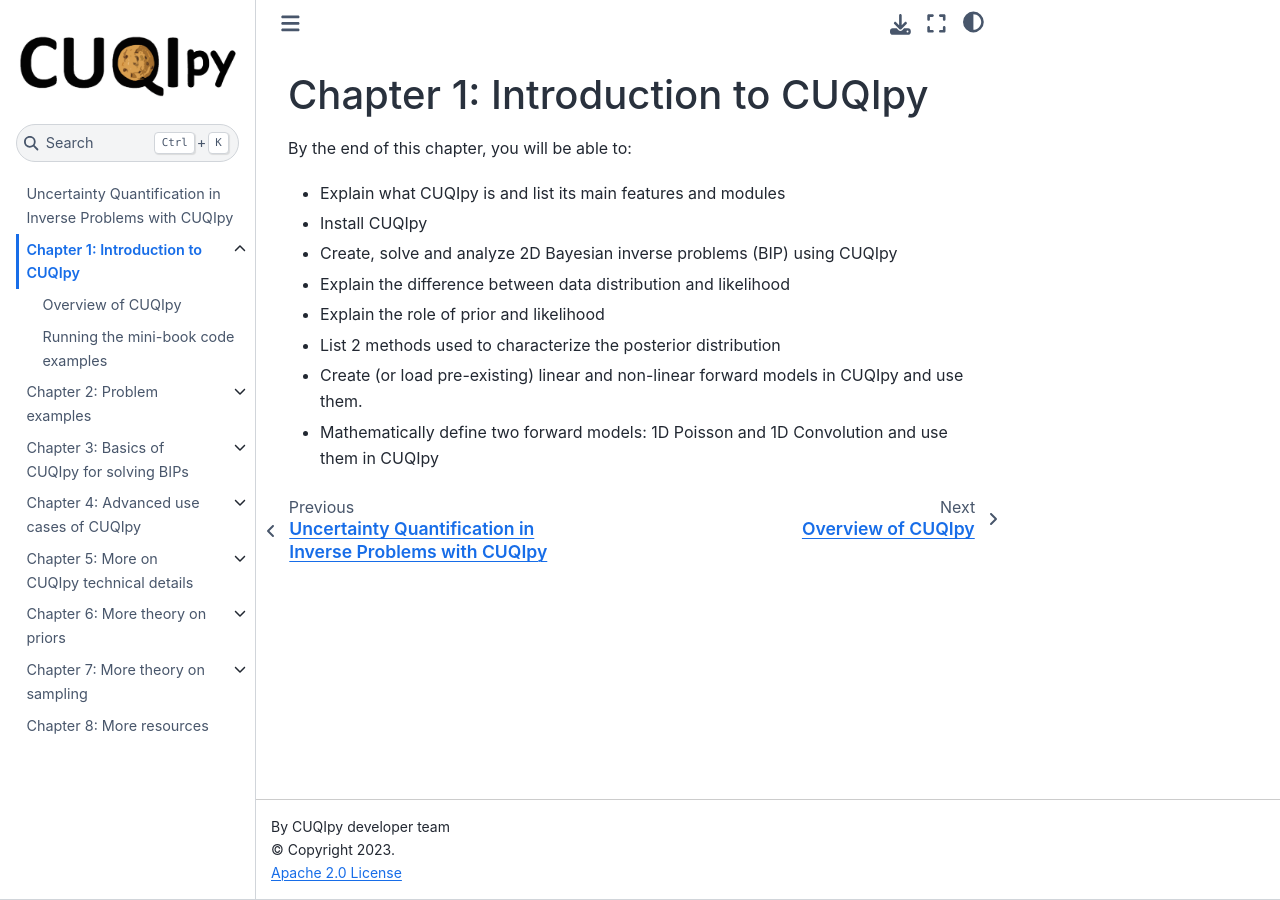
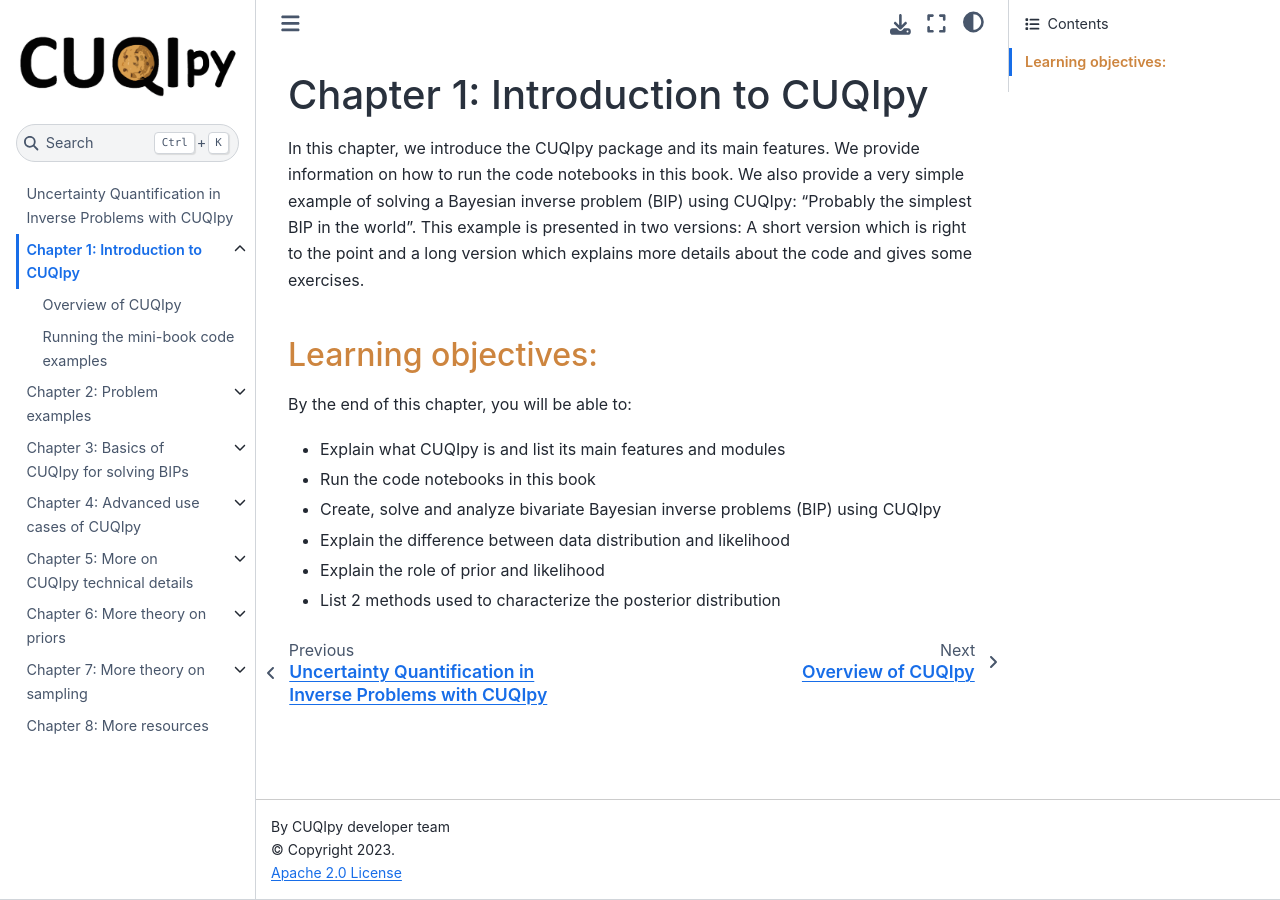
Before and after one commit to amal-ghamdi/CUQI-Book-test, a Jupyter Book: the page built from chapter01/chapter01.md, in a window 1280 px wide. Built offline with Jupyter Book 1.0.4 settings and Sphinx 7.4.7 and the Sphinx Book theme 1.1.4, drawn with Linux system fonts in a browser that asks for light colours; pages that are not in the unit, such as notebooks, are missing from menus.

Commit message:
update chapter1 first page

```diff
--- a/chapter01/chapter01.md
+++ b/chapter01/chapter01.md
@@ -1,12 +1,13 @@
 # Chapter 1: Introduction to CUQIpy
 
+In this chapter, we introduce the CUQIpy package and its main features. We provide information on how to run the code notebooks in this book. We also provide a very simple example of solving a Bayesian inverse problem (BIP) using CUQIpy: "Probably the simplest BIP in the world". This example is presented in two versions: A short version which is right to the point and a long version which explains more details about the code and gives some exercises.
+
+## <font color=#CD853F> Learning objectives: </font> <a name="r-learning-objectives"></a>
 By the end of this chapter, you will be able to:
 
 - Explain what CUQIpy is and list its main features and modules
-- Install CUQIpy
-- Create, solve and analyze 2D Bayesian inverse problems (BIP) using CUQIpy
+- Run the code notebooks in this book
+- Create, solve and analyze bivariate Bayesian inverse problems (BIP) using CUQIpy
 - Explain the difference between data distribution and likelihood
 - Explain the role of prior and likelihood
 - List 2 methods used to characterize the posterior distribution
-- Create (or load pre-existing) linear and non-linear forward models in CUQIpy and use them.
-- Mathematically define two forward models: 1D Poisson and 1D Convolution and use them in CUQIpy
```
